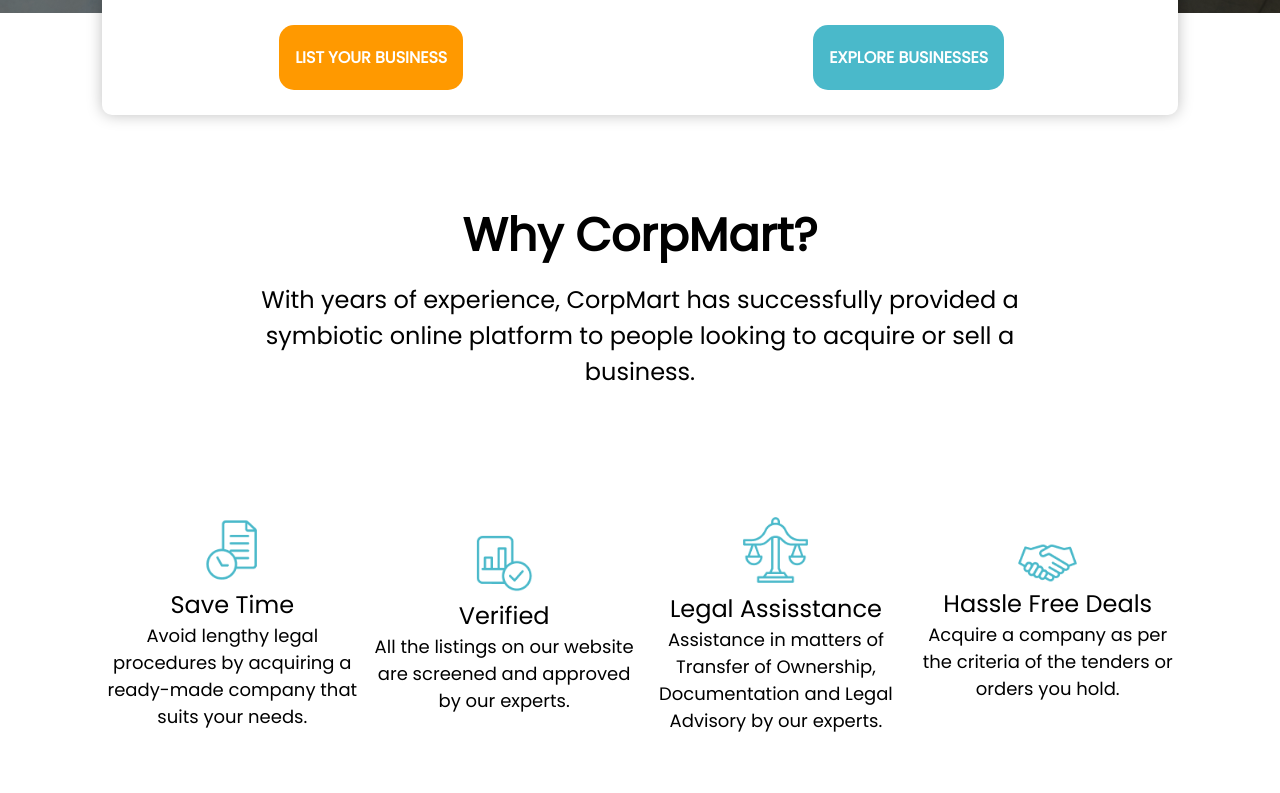
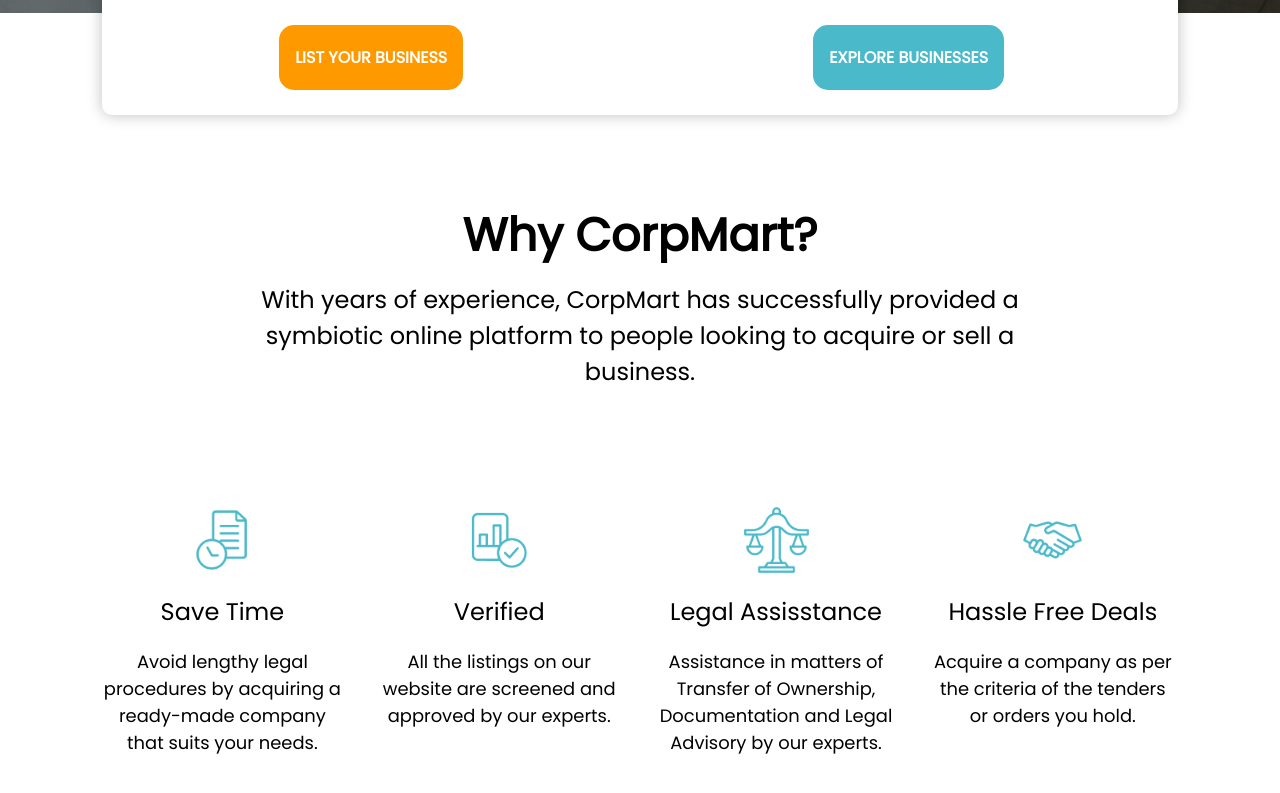
Before and after one commit to veeru153/corpmart-frontend-backup, a React (Create React App) app: page / in a window 1280 px wide. Shown: the part 627-1420 px from the top of the page. Built offline with nearby package versions, Linux system fonts and the light colour scheme.

Commit message:
Style fixes in frames

```diff
--- a/src/screens/Landing/WhyCorpmart/WhyCorpmart.module.css
+++ b/src/screens/Landing/WhyCorpmart/WhyCorpmart.module.css
@@ -30,10 +30,9 @@
 
 .frame {
     flex: 1;
-    display: flex;
-    flex-direction: column;
-    justify-content: center;
-    align-items: center;
+    display: grid;
+    grid-template-rows: 1.6fr 0.4fr 2fr;
+    max-width: 240px;
 }
 
 .frameImgContainer {
@@ -86,7 +85,14 @@
         grid-template-rows: 1fr 1.5fr;
         height: 80vh;
     }
+    .frame {
+        grid-template-rows: 2fr 1fr 2fr;
+    }
     .frames {
         grid-template-columns: repeat(4, minmax(104px, 1fr));
+        column-gap: 32px;
+    }
+    .frameDesc {
+        font-size: clamp(12px, 1.4vw, 18px);
     }
 }
```
